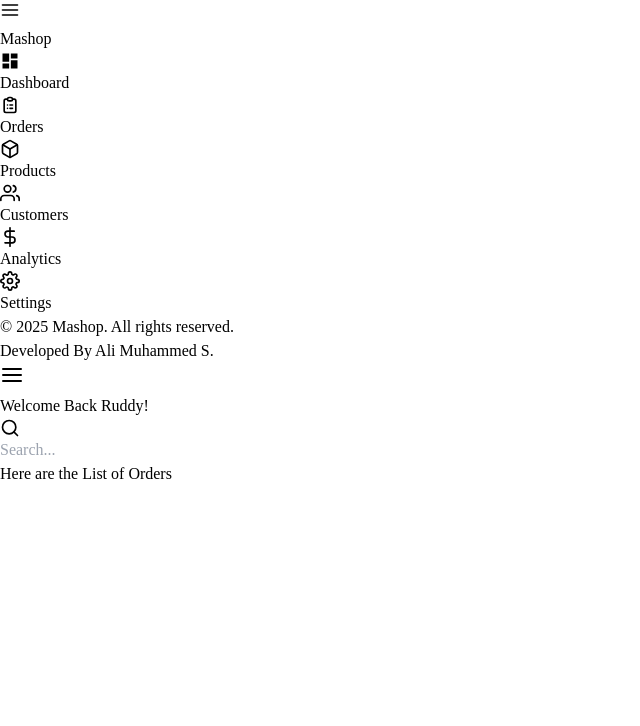
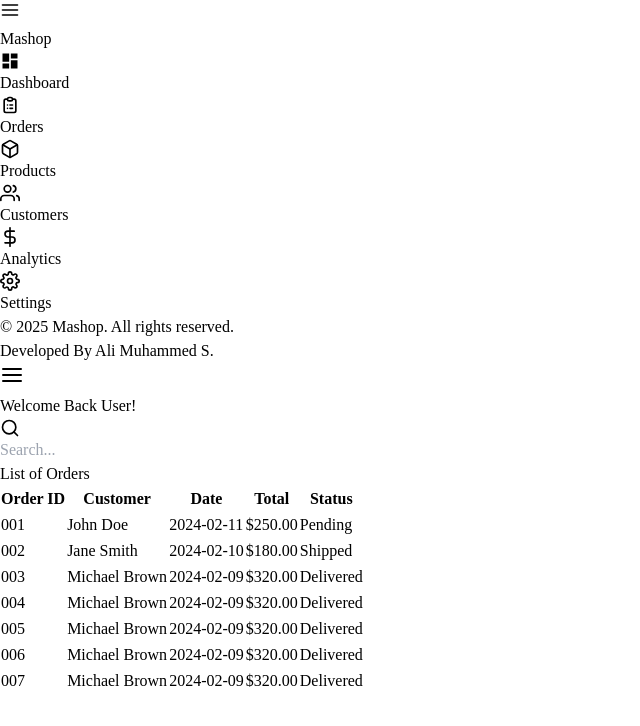
Before and after one commit to alimuhammeddev/Mashop, a React (Vite) app: page /orders in a window 1280 px wide. Shown: the top 726 px of the page, without its empty margins (0-640 px from the left). Built offline with nearby package versions, Linux system fonts and the light colour scheme; a web font is replaced by a local one.

Commit message:
hide menu on medium screen

```diff
--- a/src/Components/Layout.jsx
+++ b/src/Components/Layout.jsx
@@ -12,10 +12,10 @@
 
       <div className="flex-1 flex flex-col">
         <header className="bg-white shadow p-4 flex justify-between items-center">
-          <button onClick={() => setSidebarOpen(!sidebarOpen)} className="lg:hidden p-2 rounded-md bg-gray-200">
+          <button onClick={() => setSidebarOpen(!sidebarOpen)} className="lg:hidden md:hidden p-2 rounded-md bg-gray-200">
             <FiMenu size={24} />
           </button>
-          <h1 className="text-xl lg:text-2xl font-bold">Welcome Back Ruddy!</h1>
+          <h1 className="text-xl lg:text-2xl font-bold">Welcome Back User!</h1>
           <div className="hidden lg:flex items-center border-2 px-3 py-1 lg:py-2 rounded-md bg-gray-100 w-full max-w-xs focus-within:ring-2 focus-within:ring-blue-300">
             <FiSearch size={20} className="text-gray-500" />
             <input
--- a/src/Pages/Orders.jsx
+++ b/src/Pages/Orders.jsx
@@ -1,11 +1,57 @@
 const Orders = () => {
+  const orders = [
+    { id: "001", customer: "John Doe", date: "2024-02-11", total: "$250.00", status: "Pending" },
+    { id: "002", customer: "Jane Smith", date: "2024-02-10", total: "$180.00", status: "Shipped" },
+    { id: "003", customer: "Michael Brown", date: "2024-02-09", total: "$320.00", status: "Delivered" },
+    { id: "004", customer: "Michael Brown", date: "2024-02-09", total: "$320.00", status: "Delivered" },
+    { id: "005", customer: "Michael Brown", date: "2024-02-09", total: "$320.00", status: "Delivered" },
+    { id: "006", customer: "Michael Brown", date: "2024-02-09", total: "$320.00", status: "Delivered" },
+    { id: "007", customer: "Michael Brown", date: "2024-02-09", total: "$320.00", status: "Delivered" },
+  ];
+
   return (
-    <section>
-      <div>
-        <h1 className="text-2xl">Here are the List of Orders</h1>
+    <section className="p-4 md:p-6">
+      <div className="overflow-x-auto">
+        <h1 className="text-lg md:text-2xl font-semibold mb-4">List of Orders</h1>
+        <div className="w-full overflow-x-auto">
+          <table className="min-w-[600px] md:min-w-full bg-white border border-gray-200">
+            <thead>
+              <tr className="bg-gray-100 border-b">
+                <th className="py-2 px-4 text-left text-sm md:text-base">Order ID</th>
+                <th className="py-2 px-4 text-left text-sm md:text-base">Customer</th>
+                <th className="py-2 px-4 text-left text-sm md:text-base">Date</th>
+                <th className="py-2 px-4 text-left text-sm md:text-base">Total</th>
+                <th className="py-2 px-4 text-left text-sm md:text-base">Status</th>
+              </tr>
+            </thead>
+            <tbody>
+              {orders.map((order, index) => (
+                <tr key={order.id} className={`${index % 2 === 0 ? "bg-gray-50" : "bg-white"} border-b`}>
+                  <td className="py-2 px-4 whitespace-nowrap text-sm md:text-base">{order.id}</td>
+                  <td className="py-2 px-4 whitespace-nowrap text-sm md:text-base">{order.customer}</td>
+                  <td className="py-2 px-4 whitespace-nowrap text-sm md:text-base">{order.date}</td>
+                  <td className="py-2 px-4 whitespace-nowrap text-sm md:text-base">{order.total}</td>
+                  <td className="py-2 px-4 font-medium whitespace-nowrap">
+                    <span
+                      className={`px-2 py-1 rounded text-white text-xs md:text-sm ${
+                        order.status === "Pending"
+                          ? "bg-yellow-500"
+                          : order.status === "Shipped"
+                          ? "bg-blue-500"
+                          : "bg-green-500"
+                      }`}
+                    >
+                      {order.status}
+                    </span>
+                  </td>
+                </tr>
+              ))}
+            </tbody>
+          </table>
+        </div>
       </div>
     </section>
-  )
-}
+  );
+};
 
-export default Orders
+export default Orders;
```
